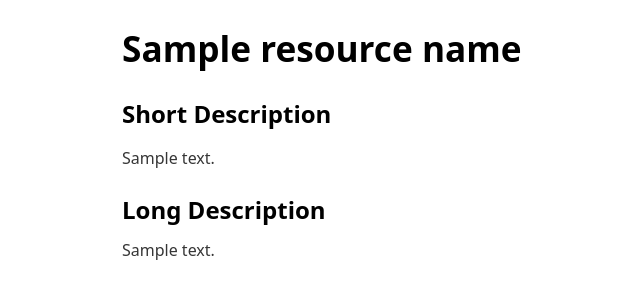
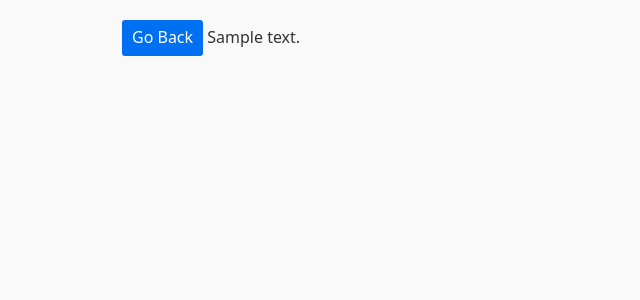
Before and after one commit to velascoluis/datapi-core, a Python web app: template datapi/core/templates/resource_doc.html.jinja2 in a window 1280 px wide. Shown: the top 300 px of the page, without its empty margins (118-758 px from the left). Run offline with Jinja, Linux system fonts and the light colour scheme; the template is opened without the code that fills it: most values are stand-ins (such as "Sample title", 1, 10 or a date in 2020).

Commit message:
Improve docs generation

```diff
--- a/datapi/core/templates/index.html.jinja2
+++ b/datapi/core/templates/index.html.jinja2
@@ -4,10 +4,10 @@
     <meta charset="UTF-8">
     <meta name="viewport" content="width=device-width, initial-scale=1.0">
     <title>Resource Documentation</title>
-    <link rel="stylesheet" href="https://cdn.jsdelivr.net/npm/water.css@2/out/water.css">
+    <link rel="stylesheet" href="styles.css">
 </head>
 <body>
-    <h1>Resource Documentation</h1>
+    <h1>DataPod resources documentation</h1>
     <ul>
     {% for resource in resources %}
         <li>
--- a/datapi/core/templates/resource_doc.html.jinja2
+++ b/datapi/core/templates/resource_doc.html.jinja2
@@ -4,13 +4,10 @@
     <meta charset="UTF-8">
     <meta name="viewport" content="width=device-width, initial-scale=1.0">
     <title>{{ resource_name }}</title>
-    <link rel="stylesheet" href="https://cdn.jsdelivr.net/npm/water.css@2/out/water.css">
+    <link rel="stylesheet" href="styles.css">
 </head>
 <body>
-    <h1>{{ resource_name }}</h1>
-    <h2>Short Description</h2>
-    <p>{{ short_description }}</p>
-    <h2>Long Description</h2>
+    <a href="javascript:history.back()" class="back-link">Go Back</a>
     {{ long_description_html | safe }}
 </body>
 </html>
--- a/datapi/core/templates/sample-resource-projection.yml.jinja2
+++ b/datapi/core/templates/sample-resource-projection.yml.jinja2
@@ -5,7 +5,7 @@ depends_on:
       table: aggregate_sales
 local_engine: duckdb
 short_description: This a projection sample query
-long_description: This a sample query
+long_description: sample-resource-projection-docs.md
 operation_type: PROJECTION
 select: sales q region
 filters: region = 'EMEA'
--- a/datapi/core/templates/sample-resource-reduction.yml.jinja2
+++ b/datapi/core/templates/sample-resource-reduction.yml.jinja2
@@ -5,7 +5,7 @@ depends_on:
       table: aggregate_sales
 local_engine: duckdb
 short_description: This a reduction sample query
-long_description: This a sample query
+long_description: sample-resource-reduction-docs.md
 operation_type: REDUCTION
 aggregate: sales.sum()
 group_by: q
--- /dev/null
+++ b/datapi/core/templates/styles.css
@@ -0,0 +1,71 @@
+body {
+    font-family: 'Sans', sans-serif;
+    line-height: 1.6;
+    color: #333;
+    max-width: 800px;
+    margin: 0 auto;
+    padding: 20px;
+    background-color: #f9f9f9;
+}
+
+h1,
+h2 {
+    color: #0070f3;
+}
+
+h1 {
+    font-size: 2.5rem;
+    margin-bottom: 20px;
+}
+
+h2 {
+    font-size: 1.8rem;
+    margin-top: 30px;
+    margin-bottom: 15px;
+}
+
+a {
+    color: #0070f3;
+    text-decoration: none;
+}
+
+a:hover {
+    text-decoration: underline;
+}
+
+ul {
+    list-style-type: none;
+    padding: 0;
+}
+
+li {
+    margin-bottom: 20px;
+    background-color: #ffffff;
+    border-radius: 5px;
+    padding: 15px;
+    box-shadow: 0 2px 4px rgba(0, 0, 0, 0.1);
+}
+
+li a {
+    font-size: 1.2rem;
+    font-weight: bold;
+}
+
+li p {
+    margin-top: 10px;
+    color: #666;
+}
+
+.back-link {
+    display: inline-block;
+    margin-bottom: 20px;
+    padding: 5px 10px;
+    background-color: #0070f3;
+    color: #ffffff;
+    border-radius: 3px;
+}
+
+.back-link:hover {
+    background-color: #005bb5;
+    text-decoration: none;
+}
```
Also changed, not shown: datapi/core/documentation.py (+17 -2 lines), datapi/core/initializer.py (+34 -2 lines), datapi/core/templates/app.py.jinja2 (+18 -2 lines), datapi/core/templates/sample-resource-projection-docs.md (added, +9 -0 lines), datapi/core/templates/sample-resource-reduction-docs.md (added, +9 -0 lines), 2 other files.
